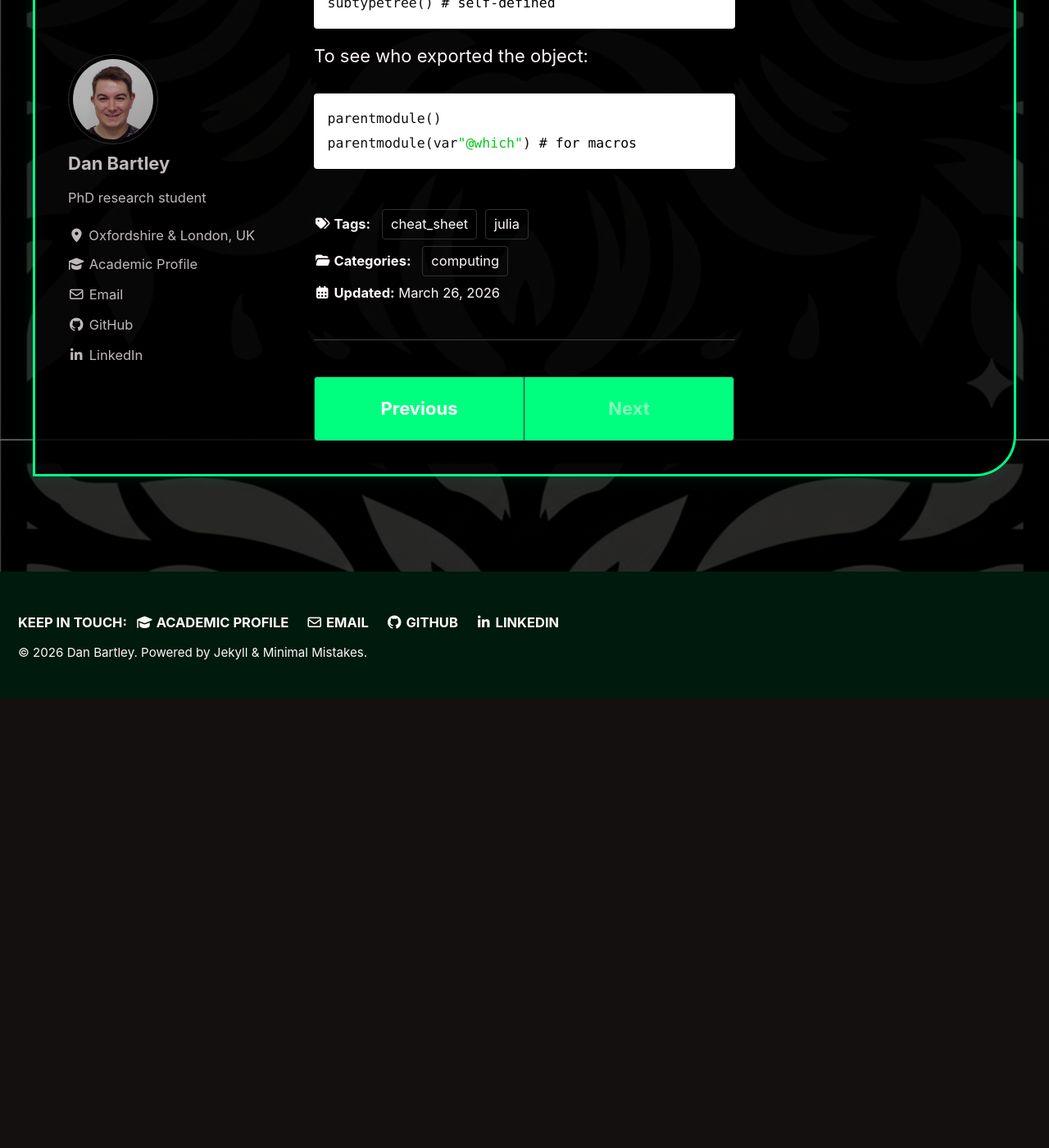
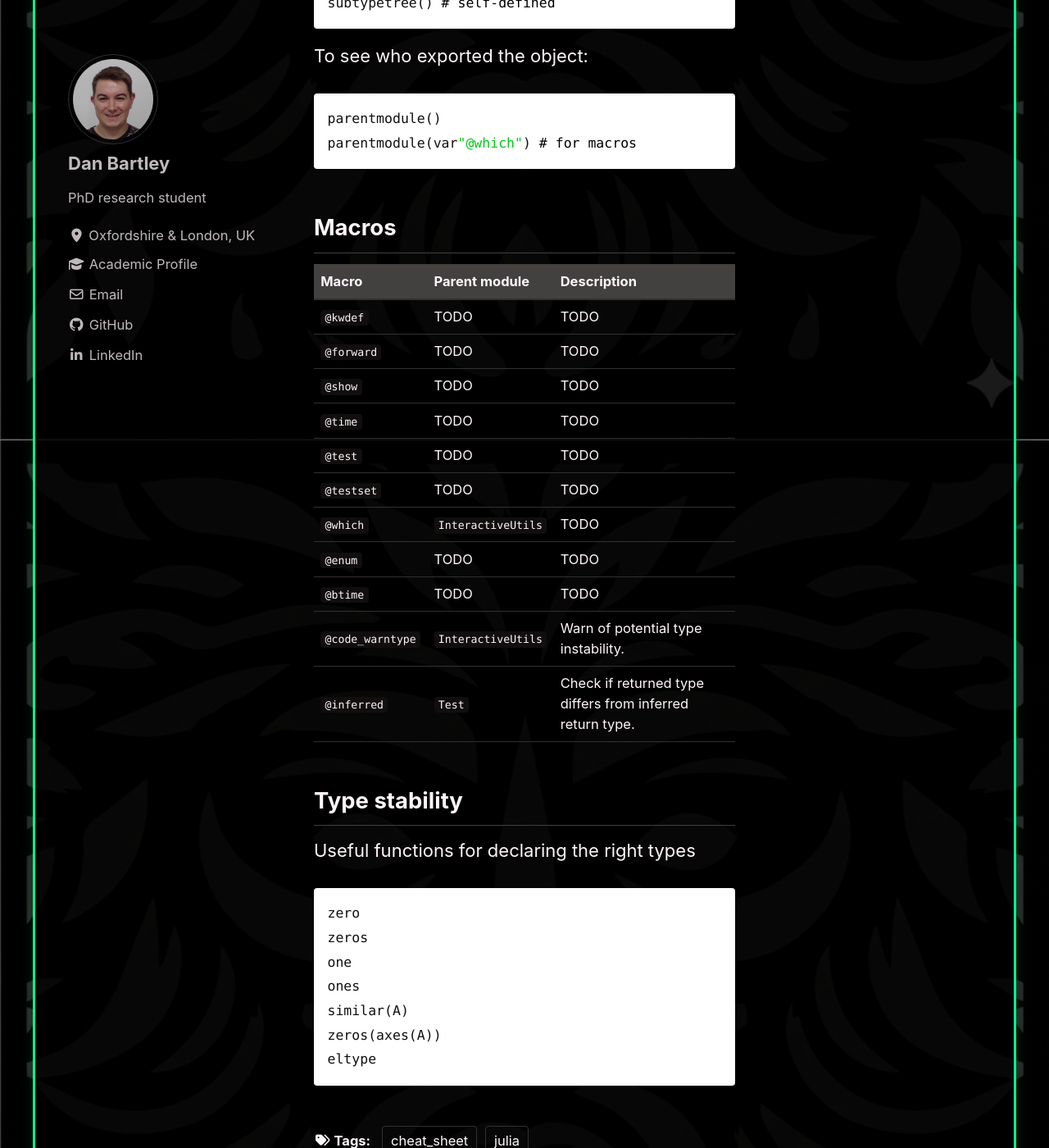
Before and after one commit to dpb-hydro/dpb-hydro.github.io, a Jekyll site: the page built from _posts/2026-03-26-juliacheatsheet.md, in a window 1280 px wide and 1400 px high, scrolled down 743 px. Shown: the whole window at 82% size. Built offline with Jekyll 4.4.1, drawn with Linux system fonts in a browser that asks for light colours; cached includes are drawn as plain includes; before the commit the page ends 1594 px from its top, so only the background shows below that.

Commit message:
Merged macros and cheat sheet post

````diff
--- a/_posts/2026-03-26-juliacheatsheet.md
+++ b/_posts/2026-03-26-juliacheatsheet.md
@@ -26,3 +26,33 @@ To see who exported the object:
 parentmodule()
 parentmodule(var"@which") # for macros
 ```
+
+## Macros
+
+| Macro            | Parent module      | Description                                               |
+|------------------|--------------------|-----------------------------------------------------------|
+| `@kwdef`         | TODO               | TODO                                                      |
+| `@forward`       | TODO               | TODO                                                      |
+| `@show`          | TODO               | TODO                                                      |
+| `@time`          | TODO               | TODO                                                      |
+| `@test`          | TODO               | TODO                                                      |
+| `@testset`       | TODO               | TODO                                                      |
+| `@which`         | `InteractiveUtils` | TODO                                                      |
+| `@enum`          | TODO               | TODO                                                      |
+| `@btime`         | TODO               | TODO                                                      |
+| `@code_warntype` | `InteractiveUtils` | Warn of potential type instability.                       |
+| `@inferred`      | `Test`             | Check if returned type differs from inferred return type. |
+
+## Type stability
+
+Useful functions for declaring the right types
+
+```julia
+zero
+zeros
+one
+ones
+similar(A)
+zeros(axes(A))
+eltype
+```
````
Also changed, not shown: other parts of _posts/2026-03-26-juliacheatsheet.md (+1 -1 lines), _posts/2026-03-25-juliamacros.md (deleted, +0 -23 lines).
